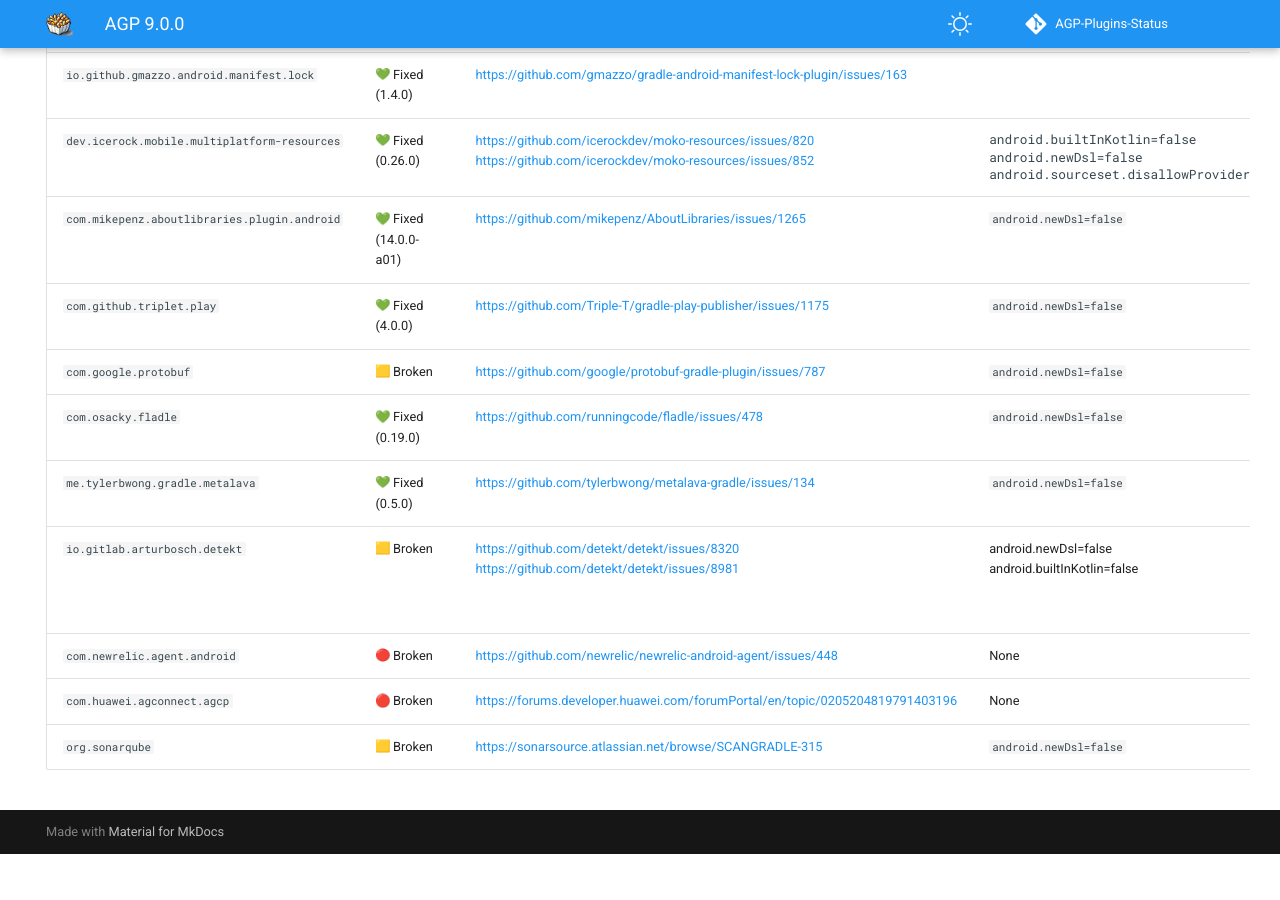
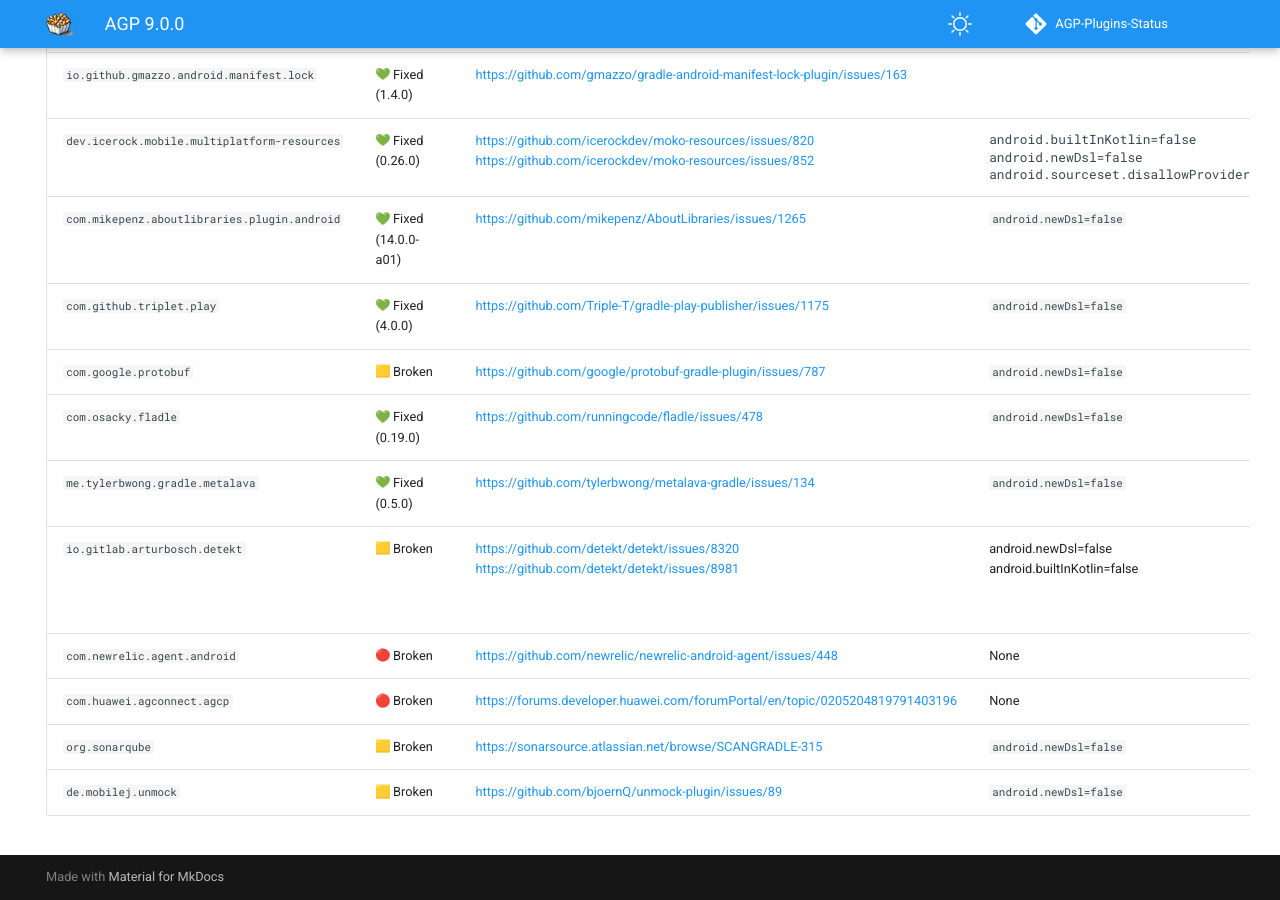
Before and after one commit to pablobaxter/AGP-Plugins-Status, an MkDocs documentation site: the page built from docs/agp-9.0.0.md, in a window 1280 px wide and 900 px high, scrolled down 2273 px. Built offline with MkDocs 1.6.1 and Material for MkDocs 9.7.7, drawn with Linux system fonts in a browser that asks for light colours; emoji names are drawn with the system emoji font; comment, search, counter and statistics services are not loaded; before the commit the page ends 3127 px from its top, so only the background shows below that.

Commit message:
Add entry for 'de.mobilej.unmock' plugin status

```diff
--- a/docs/agp-9.0.0.md
+++ b/docs/agp-9.0.0.md
@@ -66,3 +66,4 @@
 | `com.newrelic.agent.android` | :red_circle: Broken | https://github.com/newrelic/newrelic-android-agent/issues/448 | None | |
 | `com.huawei.agconnect.agcp` | :red_circle: Broken | https://forums.developer.huawei.com/forumPortal/en/topic/0205204819791403196 | None | |
 | `org.sonarqube` | :yellow_square: Broken | https://sonarsource.atlassian.net/browse/SCANGRADLE-315 | `android.newDsl=false` | Likely going to be fixed in 7.3 |
+| `de.mobilej.unmock` | :yellow_square: Broken | https://github.com/bjoernQ/unmock-plugin/issues/89 | `android.newDsl=false` | |
```
